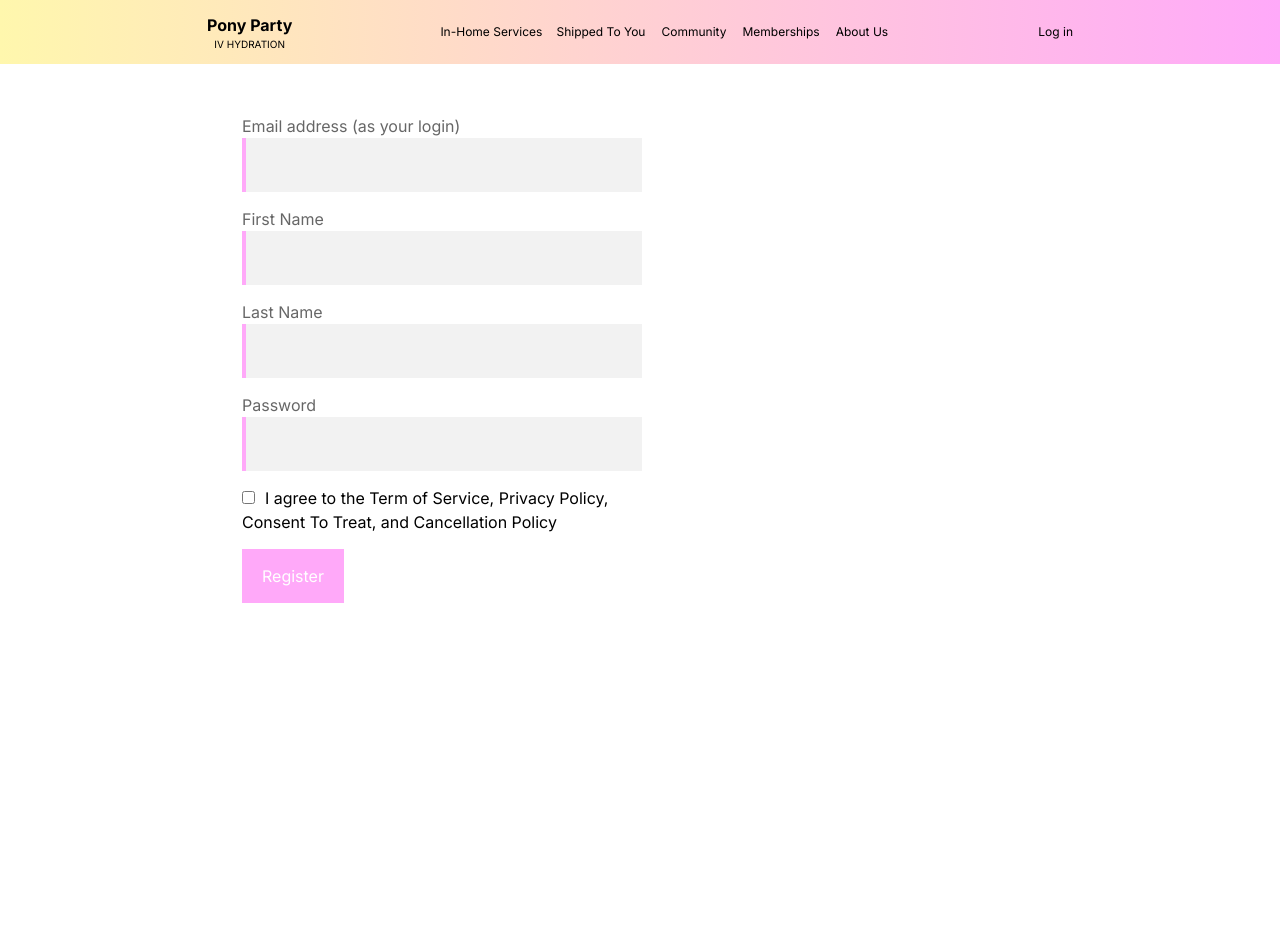
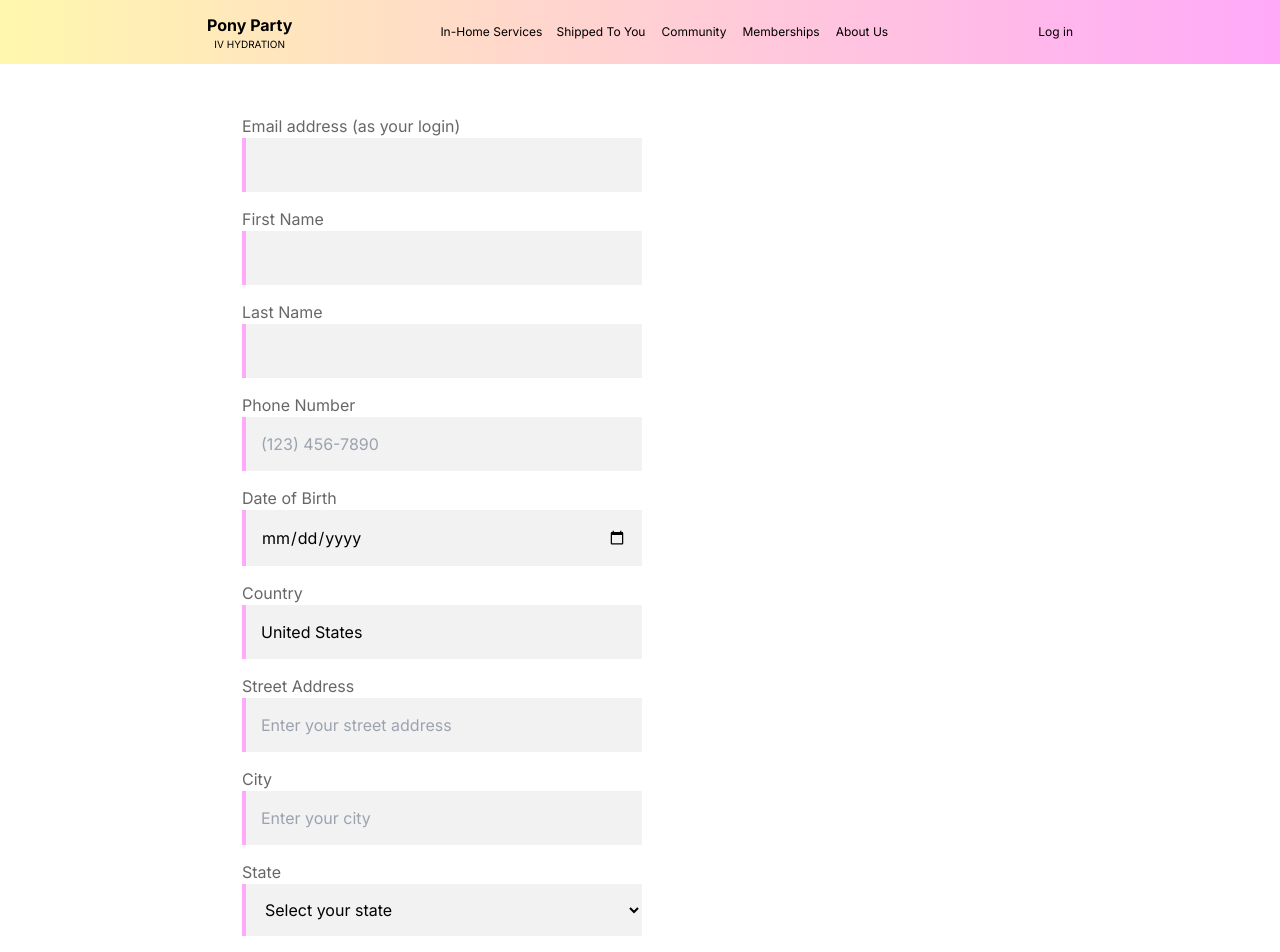
Before and after one commit to AmashChaudhry/pony-party, a Next.js app: page /pages/register-account in a window 1280 px wide. Shown: the top 952 px of the page. Before the commit the page ends 800 px from the top, so only its background shows below. Built offline with nearby package versions, Linux system fonts and the light colour scheme.

Commit message:
completed the register screen

```diff
--- a/src/app/pages/register-account/page.jsx
+++ b/src/app/pages/register-account/page.jsx
@@ -18,8 +18,129 @@ export default function RegisterAccount() {
                         <input className="w-[400px] p-[15px] text-[16px] bg-[rgba(0,0,0,0.05)] border-l-4 border-l-[#ffa9f9] focus:outline-none" type="text" required />
                     </div>
                     <div className="mb-[15px]">
-                        <label className="text-black text-opacity-60">Password</label><br />
-                        <input className="w-[400px] p-[15px] text-[16px] bg-[rgba(0,0,0,0.05)] border-l-4 border-l-[#ffa9f9] focus:outline-none" type="password" required />
+                        <label className="text-black text-opacity-60" htmlFor="phone">Phone Number</label><br />
+                        <input
+                            className="w-[400px] p-[15px] text-[16px] bg-[rgba(0,0,0,0.05)] border-l-4 border-l-[#ffa9f9] focus:outline-none"
+                            type="tel" id="phone" name="phone" placeholder="(123) 456-7890" pattern="^\(\d{3}\) \d{3}-\d{4}$"
+                            title="Phone number should be in the format (123) 456-7890" required
+                        />
+                    </div>
+                    <div className="mb-[15px]">
+                        <label className="text-black text-opacity-60" htmlFor="dob">Date of Birth</label><br />
+                        <input
+                            className="w-[400px] p-[15px] text-[16px] bg-[rgba(0,0,0,0.05)] border-l-4 border-l-[#ffa9f9] focus:outline-none"
+                            type="date" id="dob" name="dob"
+                            required
+                        />
+                    </div>
+                    <div className="mb-[15px]">
+                        <label className="text-black text-opacity-60" htmlFor="country">Country</label><br />
+                        <input
+                            className="w-[400px] p-[15px] text-[16px] bg-[rgba(0,0,0,0.05)] border-l-4 border-l-[#ffa9f9] focus:outline-none"
+                            type="text"
+                            id="country"
+                            name="country"
+                            value="United States"
+                            readOnly
+                        />
+                    </div>
+
+                    <div className="mb-[15px]">
+                        <label className="text-black text-opacity-60" htmlFor="street-address">Street Address</label><br />
+                        <input
+                            className="w-[400px] p-[15px] text-[16px] bg-[rgba(0,0,0,0.05)] border-l-4 border-l-[#ffa9f9] focus:outline-none"
+                            type="text"
+                            id="street-address"
+                            name="street-address"
+                            placeholder="Enter your street address"
+                            required
+                        />
+                    </div>
+                    <div className="mb-[15px]">
+                        <label className="text-black text-opacity-60" htmlFor="city">City</label><br />
+                        <input
+                            className="w-[400px] p-[15px] text-[16px] bg-[rgba(0,0,0,0.05)] border-l-4 border-l-[#ffa9f9] focus:outline-none"
+                            type="text"
+                            id="city"
+                            name="city"
+                            placeholder="Enter your city"
+                            required
+                        />
+                    </div>
+
+                    <div className="mb-[15px]">
+                        <label className="text-black text-opacity-60" htmlFor="state">State</label><br />
+                        <select
+                            className="w-[400px] p-[15px] text-[16px] bg-[rgba(0,0,0,0.05)] border-l-4 border-l-[#ffa9f9] focus:outline-none"
+                            id="state"
+                            name="state"
+                            required
+                        >
+                            <option value="" disabled selected>Select your state</option>
+                            <option value="AL">Alabama</option>
+                            <option value="AK">Alaska</option>
+                            <option value="AZ">Arizona</option>
+                            <option value="AR">Arkansas</option>
+                            <option value="CA">California</option>
+                            <option value="CO">Colorado</option>
+                            <option value="CT">Connecticut</option>
+                            <option value="DE">Delaware</option>
+                            <option value="FL">Florida</option>
+                            <option value="GA">Georgia</option>
+                            <option value="HI">Hawaii</option>
+                            <option value="ID">Idaho</option>
+                            <option value="IL">Illinois</option>
+                            <option value="IN">Indiana</option>
+                            <option value="IA">Iowa</option>
+                            <option value="KS">Kansas</option>
+                            <option value="KY">Kentucky</option>
+                            <option value="LA">Louisiana</option>
+                            <option value="ME">Maine</option>
+                            <option value="MD">Maryland</option>
+                            <option value="MA">Massachusetts</option>
+                            <option value="MI">Michigan</option>
+                            <option value="MN">Minnesota</option>
+                            <option value="MS">Mississippi</option>
+                            <option value="MO">Missouri</option>
+                            <option value="MT">Montana</option>
+                            <option value="NE">Nebraska</option>
+                            <option value="NV">Nevada</option>
+                            <option value="NH">New Hampshire</option>
+                            <option value="NJ">New Jersey</option>
+                            <option value="NM">New Mexico</option>
+                            <option value="NY">New York</option>
+                            <option value="NC">North Carolina</option>
+                            <option value="ND">North Dakota</option>
+                            <option value="OH">Ohio</option>
+                            <option value="OK">Oklahoma</option>
+                            <option value="OR">Oregon</option>
+                            <option value="PA">Pennsylvania</option>
+                            <option value="RI">Rhode Island</option>
+                            <option value="SC">South Carolina</option>
+                            <option value="SD">South Dakota</option>
+                            <option value="TN">Tennessee</option>
+                            <option value="TX">Texas</option>
+                            <option value="UT">Utah</option>
+                            <option value="VT">Vermont</option>
+                            <option value="VA">Virginia</option>
+                            <option value="WA">Washington</option>
+                            <option value="WV">West Virginia</option>
+                            <option value="WI">Wisconsin</option>
+                            <option value="WY">Wyoming</option>
+                        </select>
+                    </div>
+                    <div className="mb-[15px]">
+                        <label className="text-black text-opacity-60" htmlFor="zip">Zip Code</label><br />
+                        <input
+                            className="w-[400px] p-[15px] text-[16px] bg-[rgba(0,0,0,0.05)] border-l-4 border-l-[#ffa9f9] focus:outline-none"
+                            type="text"
+                            id="zip"
+                            name="zip"
+                            placeholder="Enter your zip code"
+                            pattern="\d{5}(-\d{4})?"
+                            title="Zip code should be in the format 12345 or 12345-6789"
+                            required
+                        />
                     </div>
                     <div className="mb-[15px]">
                         <input className="mr-[10px]" type="checkbox" id="remember-me" />
```
